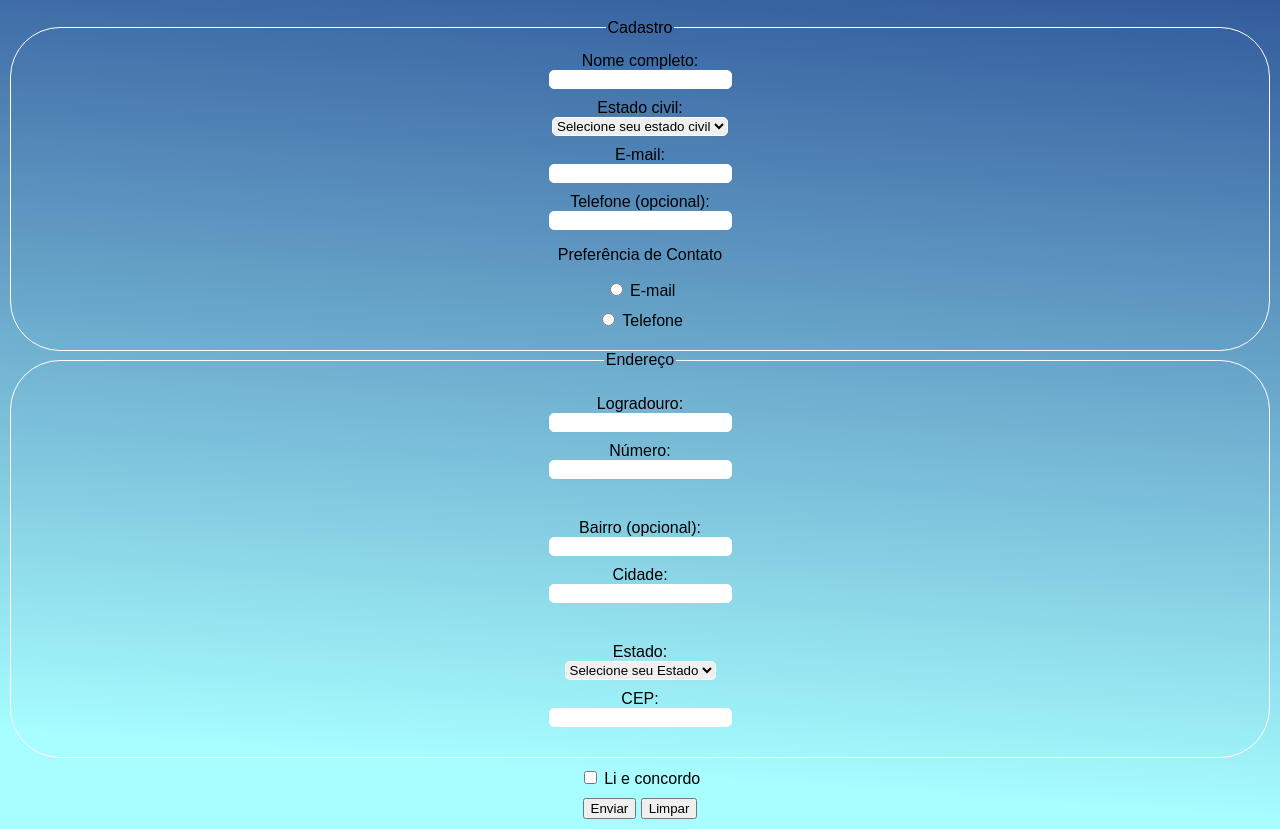
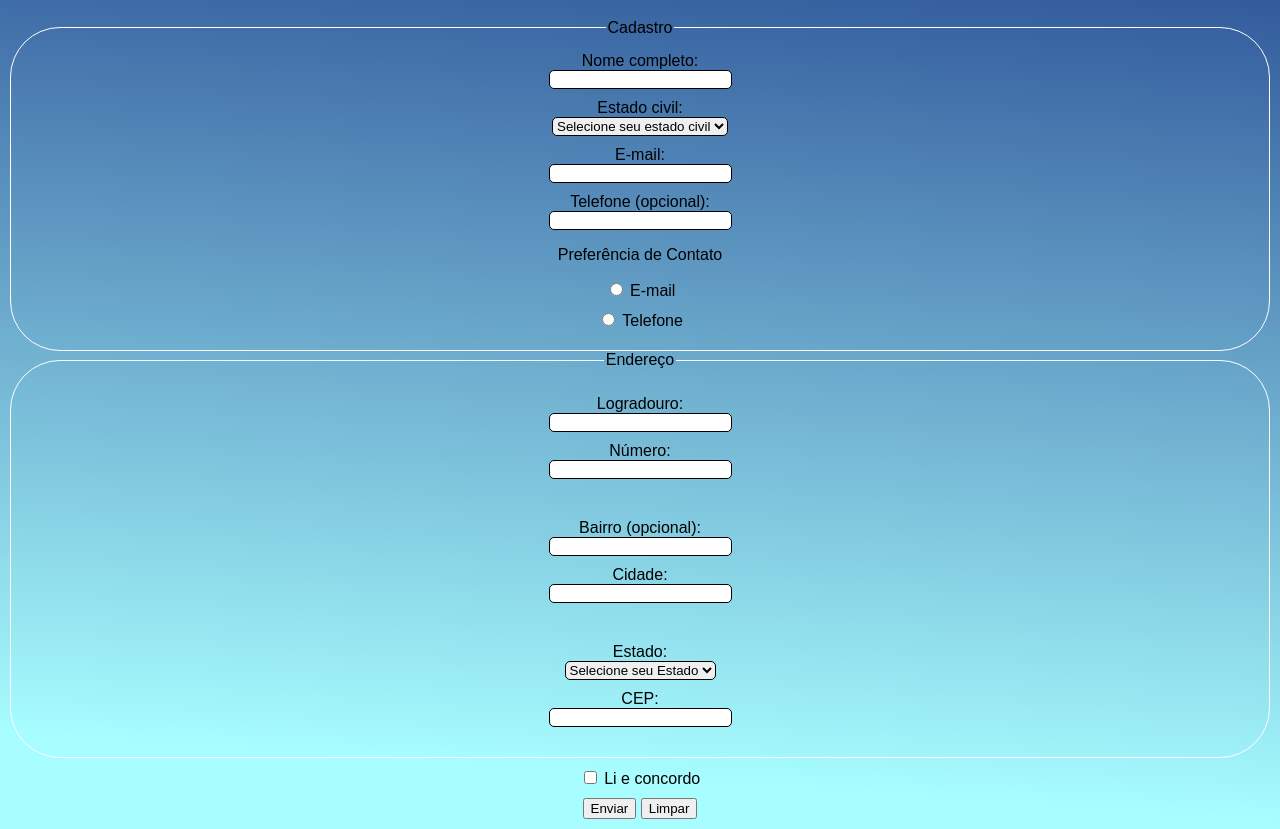
Before and after one commit to jozfelippe/Formul-rios, a plain HTML site: page index.html in a window 1280 px wide. Shown: the part 61-890 px from the top of the page. Drawn offline with Linux system fonts and the light colour scheme.

Commit message:
Finalizado

```diff
--- a/style.css
+++ b/style.css
@@ -42,13 +42,13 @@ input, button {
 }
 
 input {
-    border: 1px solid rgb(255, 255, 255);
+    border: 1px solid rgb(0, 0, 0);
     transition: border 0.25s linear;
     border-radius: 5px;
 }
 
 select {
-    border: 1px solid rgb(255, 255, 255);
+    border: 1px solid rgb(0, 0, 0);
     transition: border 0.25s linear;
     border-radius: 5px;
 }
@@ -67,5 +67,5 @@ button {
 
 button:hover {
 
-    box-shadow: 2px 2px 2px 0 #ffffff;
+    box-shadow: 2px 2px 2px 0 #000000;
 }
```
